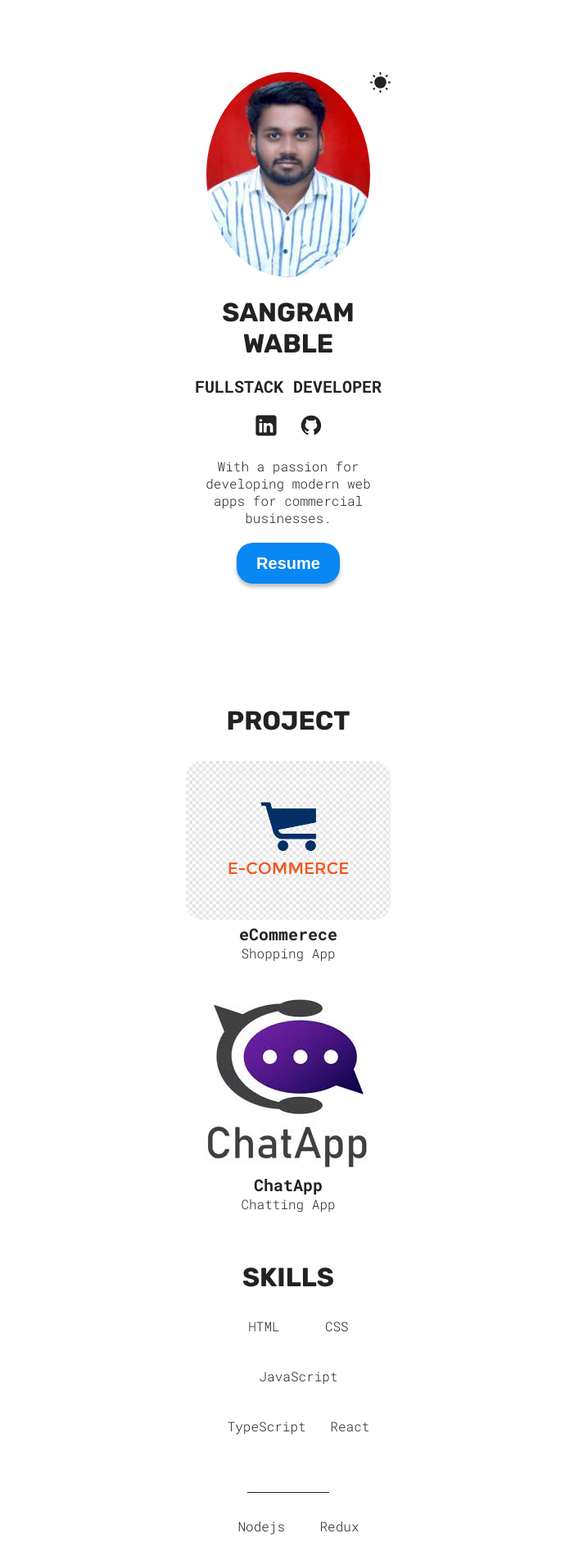
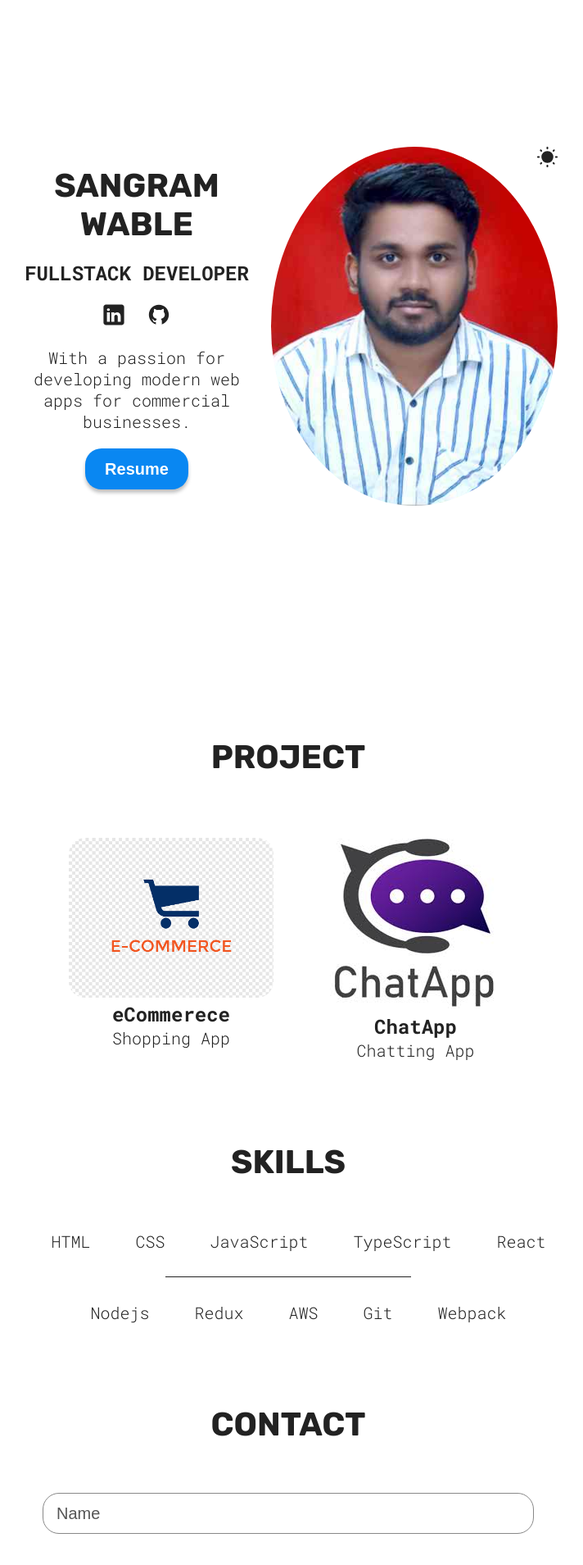
Before and after one commit to Sangram4213/Portfolio, a React (Vite) app in the folder portfolio/: page / in a window 1280 px wide. Shown: the top 1909 px of the page at 82% size, without its empty margins (288-1000 px from the left). Built offline with nearby package versions, Linux system fonts and the light colour scheme.

Commit message:
add media queries for desktop

```diff
--- a/portfolio/src/sections/Skills/Skills.jsx
+++ b/portfolio/src/sections/Skills/Skills.jsx
@@ -12,8 +12,8 @@
         <SkillList src={checkMarkIcon} skill="JavaScript" />
         <SkillList src={checkMarkIcon} skill="TypeScript" />
         <SkillList src={checkMarkIcon} skill="React" />
+        </div>
         <hr />
-        </div>
         <div className="skillList">
         <SkillList src={checkMarkIcon} skill="Nodejs" />
         <SkillList src={checkMarkIcon} skill="Redux" />
--- a/portfolio/src/styles/_contact.scss
+++ b/portfolio/src/styles/_contact.scss
@@ -57,3 +57,21 @@
     transform: translateY(2px);
     box-shadow: 0 2px 2px rgba(0,0,0,0.25);
 }
+
+@media (width >= 800px) {
+    textarea,
+    input:not([type='submit']) {
+      width: 600px;
+      font-size: 20px;
+    }
+    form {
+      gap: 40px;
+    }
+  }
+
+  @media (width >= 1400px) {
+    textarea,
+    input:not([type='submit']) {
+      width: 800px;
+    }
+  }
--- a/portfolio/src/styles/_hero.scss
+++ b/portfolio/src/styles/_hero.scss
@@ -76,3 +76,25 @@
     justify-content: center;
     gap:20px;
 }
+
+@media (width >= 800px) {
+    .container {
+      flex-direction: row-reverse;
+      align-items: center;
+      justify-content: space-evenly;
+
+      .hero {
+        max-width: 350px;
+        width: 350px;
+      }
+    }
+  }
+
+  @media (width >= 1400px) {
+    .container {
+      .hero {
+        max-width: 400px;
+        width: 400px;
+      }
+    }
+  }
--- a/portfolio/src/styles/_project.scss
+++ b/portfolio/src/styles/_project.scss
@@ -19,10 +19,20 @@
     a:hover{
         transform: scale(1.05);
     }
+}
+
 .projectContainer{
     display: flex;
     flex-direction: column;
     align-items: center;
     gap: 30px;
  }
+
+@media (width >= 800px) {
+    .projectContainer {
+      flex-direction: row;
+      flex-wrap: wrap;
+      justify-content: space-evenly;
+      padding: 0 30px;
     }
+  }
--- a/portfolio/src/styles/_skills.scss
+++ b/portfolio/src/styles/_skills.scss
@@ -29,3 +29,18 @@
     background-color: var(--text-color);
     margin: 30px auto;
 }
+
+@media (width >= 800px) {
+    .skillList {
+      max-width: fit-content;
+      gap: 30px;
+
+      p {
+        font-size: 20px;
+      }
+    }
+
+    hr {
+      width: 300px;
+    }
+  }
--- a/portfolio/src/styles/app.scss
+++ b/portfolio/src/styles/app.scss
@@ -70,6 +70,39 @@
     cursor: pointer;
 }
 
+@media (width >= 800px) {
+    #root {
+      gap: 100px;
+    }
+    h1 {
+      font-size: 40px;
+    }
+    h2,
+    h3 {
+      font-size: 24px;
+    }
+    p {
+      font-size: 20px;
+    }
+
+    .sectionTitle {
+      margin-bottom: 60px;
+    }
+
+    @media (width >= 1400px) {
+      #root {
+        gap: 200px;
+      }
+      h1 {
+        font-size: 48px;
+      }
+
+      .sectionTitle {
+        margin-bottom: 75px;
+      }
+    }
+  }
+
 @import 'hero.scss';
 @import 'project.scss';
 @import 'skills.scss';
```
Lines whose indentation alone changed are shown as unchanged.
